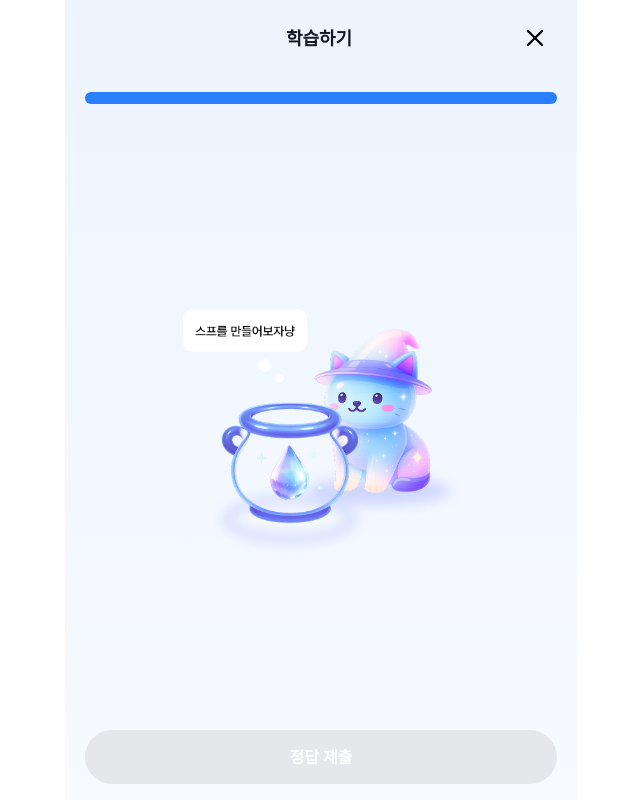
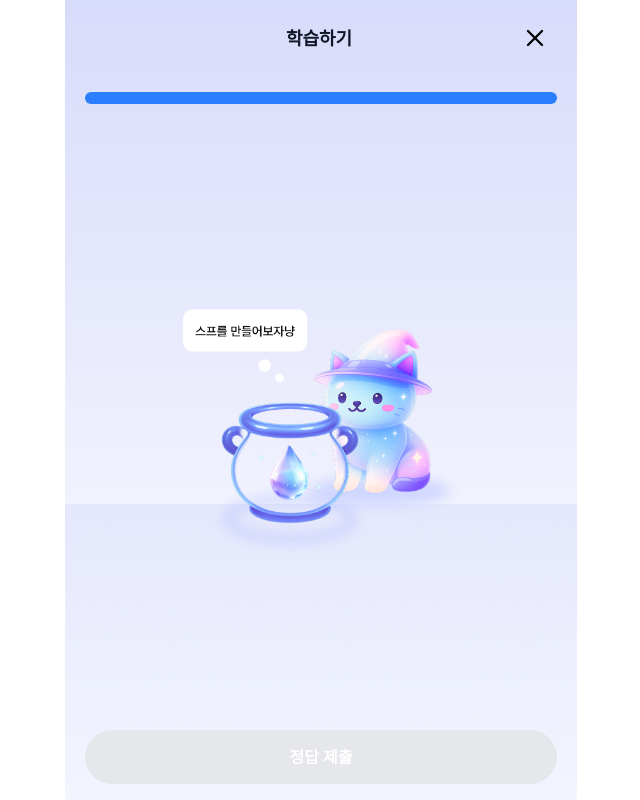
Before and after one commit to wowlingo/wowlingo-client, a React (Vite) app: page /learning/1 in a window 1280 px wide. Shown: the whole page, without its empty margins (319-959 px from the left). Built offline with nearby package versions, Linux system fonts and the light colour scheme.

Commit message:
update: 게임 배경색상, 배경이미지 수정

```diff
--- a/src/layouts/BaseLearningLayout.tsx
+++ b/src/layouts/BaseLearningLayout.tsx
@@ -12,15 +12,17 @@ import { useVocabularyStore } from '@/store/VocabularyStore';
 interface BaseLearningLayoutProps {
   children?: React.ReactNode; // 중앙 배경 영역 (이미지 스택 또는 배경 컴포넌트)
   submitButtonClassName?: string; // 제출 버튼 스타일 커스터마이징
-  backgroundGradient?: string; // 배경 그라디언트 커스터마이징 (CSS gradient 문자열)
+  backgroundGradient?: string | null; // 배경 그라디언트 커스터마이징 (CSS gradient 문자열)
   learningBg?: string | null;
+  learningBgClass?: string;
 }
 
 export default function BaseLearningLayout({
   children,
   submitButtonClassName = "bg-blue-500 hover:bg-[#2265CC] rounded-[999px]",
-  backgroundGradient = "linear-gradient(to bottom, rgba(219, 234, 254, 0.5), rgba(239, 246, 255, 0.5))",
+  backgroundGradient,//= "linear-gradient(to bottom, rgba(219, 234, 254, 0.5), rgba(239, 246, 255, 0.5))",
   learningBg,
+  learningBgClass = "absolute bottom-0 left-0 right-0 top-80 z-0 pointer-events-none",
 }: BaseLearningLayoutProps) {
   const navigate = useNavigate();
   const { addVocabulary } = useVocabularyStore();
@@ -124,15 +126,19 @@ export default function BaseLearningLayout({
   return (
     <div className="relative h-[100dvh] max-w-lg mx-auto font-sans overflow-hidden">
       {/* 배경 그라디언트 */}
+      {backgroundGradient && (
         <div
           className="absolute inset-0"
           style={{
             backgroundImage: backgroundGradient
           }}
         />
+      )}
 
       {learningBg && (
-      <div className="absolute bottom-0 left-0 right-0 top-80 z-0 pointer-events-none">
+        <div
+          className= {learningBgClass}
+        >
         <img
           src={learningBg}
           alt="Learning background"
--- a/src/layouts/LearningLayout1.tsx
+++ b/src/layouts/LearningLayout1.tsx
@@ -14,6 +14,9 @@ export default function LearningLayout1() {
   return (
     <BaseLearningLayout
       submitButtonClassName="bg-blue-500 hover:bg-[#2265CC] rounded-[999px]"
+      backgroundGradient="linear-gradient(to bottom, #D8E8FF 0%, #FFFFFF 100%)"
+      learningBg="/images/bg_cake.png"
+      learningBgClass="absolute bottom-0 left-0 right-0 top-126 z-0 pointer-events-none"
     >
       {/* 배경 컴포넌트 */}
       <CakeImageStack />
--- a/src/layouts/LearningLayout2.tsx
+++ b/src/layouts/LearningLayout2.tsx
@@ -14,6 +14,9 @@ export default function LearningLayout2() {
   return (
     <BaseLearningLayout
       submitButtonClassName="bg-blue-500 hover:bg-[#2265CC] rounded-[999px]"
+      backgroundGradient="linear-gradient(to bottom, #D8DCFB 0%, #FFFFFF 100%)"
+      learningBg="/images/bg_cat.png"
+      learningBgClass="absolute bottom-0 left-0 right-0 top-126 z-0 pointer-events-none"
     >
       {/* 배경 컴포넌트 */}
       <CatImageStack />
--- a/src/layouts/LearningLayout4.tsx
+++ b/src/layouts/LearningLayout4.tsx
@@ -14,6 +14,7 @@ export default function LearningLayout4() {
   return (
     <BaseLearningLayout
       submitButtonClassName="bg-blue-500 hover:bg-[#2265CC] rounded-[999px]"
+      backgroundGradient="linear-gradient(to bottom, #D8E8FF 0%, #FFFFFF 100%)"
       learningBg="/images/img_learning_bg_d.png"
     >
       {/* 배경 컴포넌트 - 블러 처리된 이미지 스택과 그라데이션 오버레이 */}
```
Also changed, not shown: public/images/bg_cake.png (added), public/images/bg_cat.png (added). Lines whose indentation alone changed are shown as unchanged.
